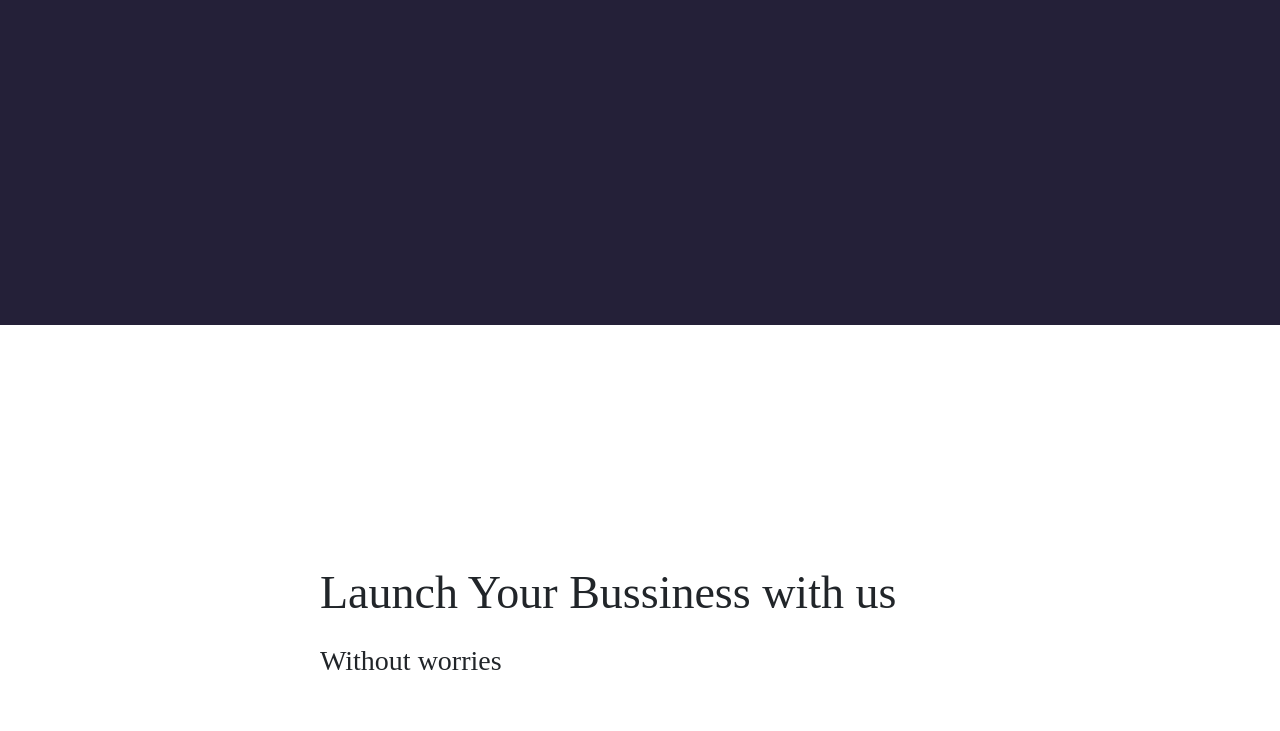
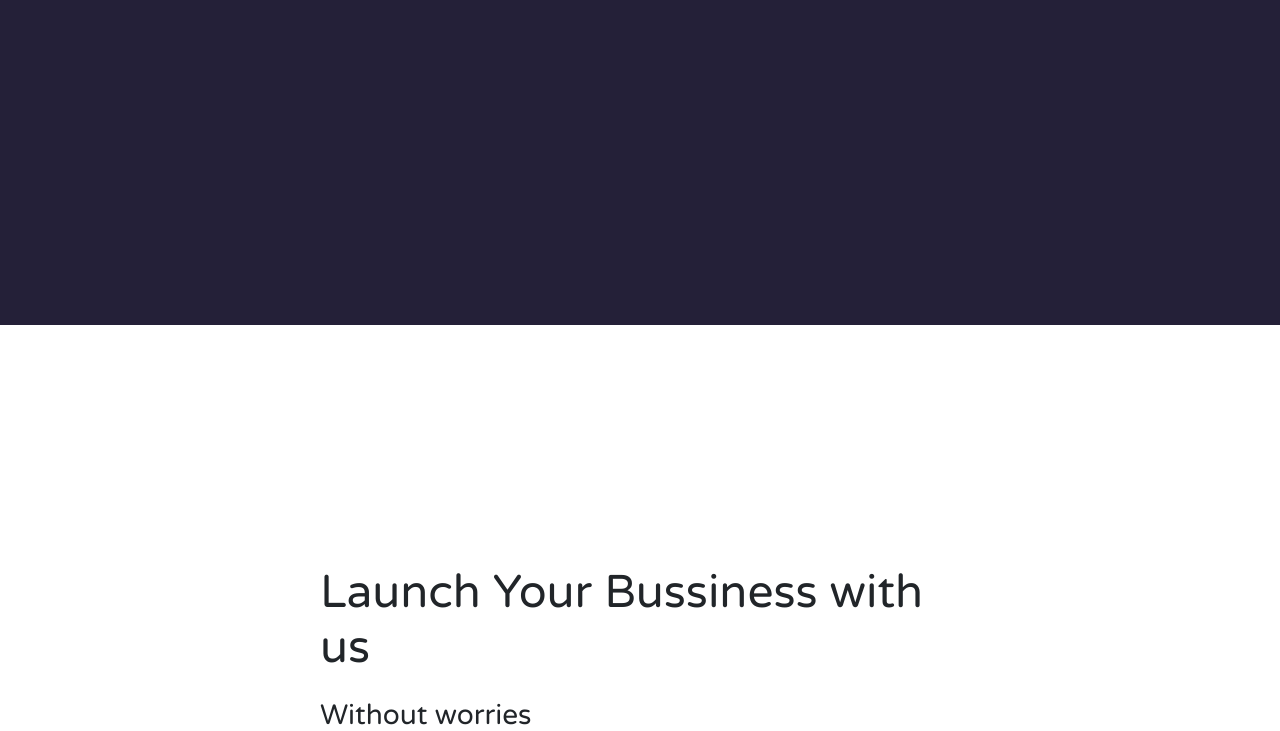
Before and after one commit to colourgenerator/scratch, a plain HTML site: page index.html in a window 1280 px wide. Shown: the part 475-1206 px from the top of the page. Drawn offline with nearby package versions, Linux system fonts and the light colour scheme; a web font is replaced by a local one.

Commit message:
Add files via upload

```diff
--- a/index.html
+++ b/index.html
@@ -7,7 +7,7 @@
     <meta name="author" content="">
     <link rel="icon" href="../../../../favicon.ico">
 
-    <title>Starter Template for Bootstrap</title>
+    <title>From scratch</title>
 
     <!-- Bootstrap core CSS -->
     <link rel="stylesheet" href="https://stackpath.bootstrapcdn.com/bootstrap/4.1.2/css/bootstrap.min.css" integrity="sha384-Smlep5jCw/wG7hdkwQ/Z5nLIefveQRIY9nfy6xoR1uRYBtpZgI6339F5dgvm/e9B" crossorigin="anonymous">
@@ -15,6 +15,7 @@
     <link rel="stylesheet" href="style.css">
 
     <!-- Font -->
+    <link href="https://fonts.googleapis.com/css?family=Varela+Round" rel="stylesheet">
 
 </head>
 
--- a/style.css
+++ b/style.css
@@ -3,8 +3,8 @@ font-family: "Circular-Book";
 src: url("fonts/CircularStd-Book.otf") format("opentype");
 src: url("fonts/CircularStd-Medium.otf") format("opentype");
 }
-h1 , h2 , h3 , .ills2 , a{
-    font-family:  Circular-Book;
+h1 , h2 , h3 , .ills2 , a , p{
+    font-family: 'Varela Round', sans-serif;
 }
 .jumbotron{
     height: 100vh;
```
